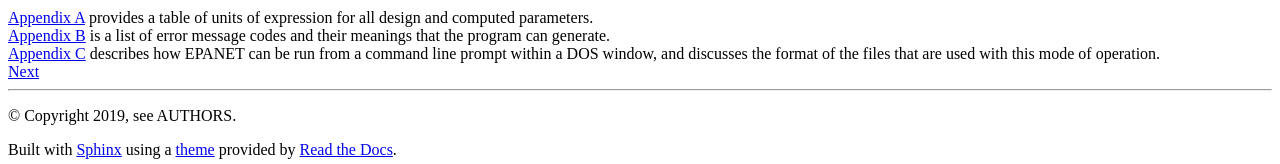
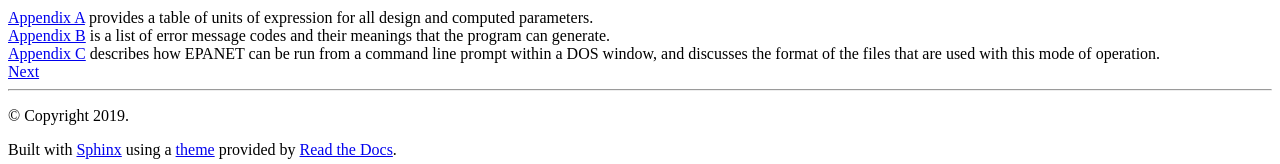
Before and after one commit to USEPA/epanet-manual, a Sphinx documentation site: the page built from docs/index.rst, in a window 1280 px wide. Shown: the part 1661-1825 px from the top of the page. Built offline with Sphinx 7.4.7 and the Read the Docs theme 2.0.0, drawn with Linux system fonts in a browser that asks for light colours.

Commit message:
Signed-off-by: fengshang1972 <51705206+fengshang1972@users.noreply.github.com>

```diff
--- a/docs/conf.py
+++ b/docs/conf.py
@@ -20,7 +20,7 @@
 # -- Project information -----------------------------------------------------
 
 project = 'epanet-manual'
-copyright = '2019, see AUTHORS'
+copyright = '2019'
 author = 'Lewis Rossman, Hyoungmin Woo, Michael Tryby'
 
 # The short X.Y version
```
